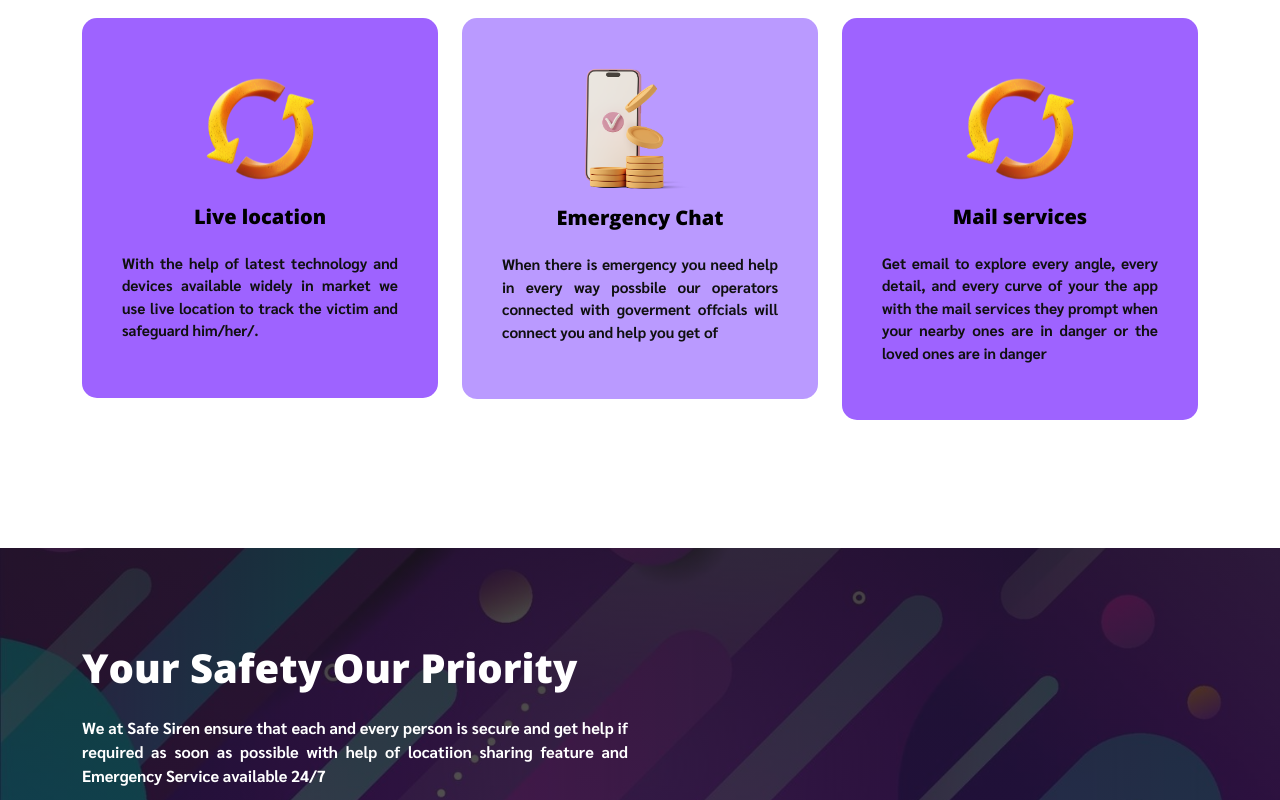
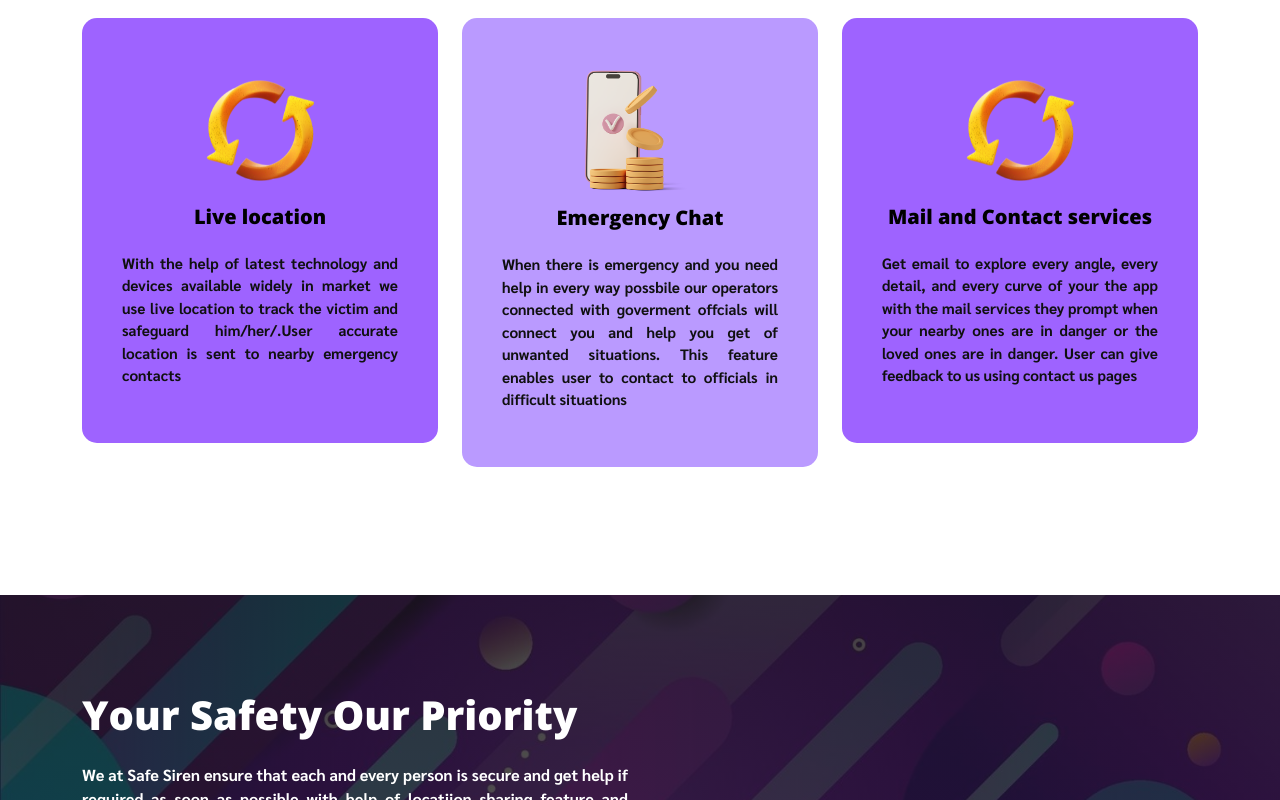
Before and after one commit to Slacky300/WomenSafetyHackathonApp, a React (Create React App) app: page / in a window 1280 px wide. Shown: the part 1635-2435 px from the top of the page. Built offline with nearby package versions, Linux system fonts and the light colour scheme; a web font is replaced by a local one.

Commit message:
content change

```diff
--- a/src/pages/Features.jsx
+++ b/src/pages/Features.jsx
@@ -1,8 +1,8 @@
-import React from 'react'
-import '../styles/features.css'
-import secure from '../images/secure.png'
-import rotate from '../images/rotate.png'
-import fast from '../images/fast.png'
+import React from "react";
+import "../styles/features.css";
+import secure from "../images/secure.png";
+import rotate from "../images/rotate.png";
+import fast from "../images/fast.png";
 
 const Features = () => {
   return (
@@ -19,50 +19,81 @@ const Features = () => {
             <div className="col-lg-4 col-sm-6 mb-5">
               <div className="ft-1 text-center header-img-section">
                 <img src={secure} width={110} />
-                                <h3 className='mt-4'>Emergency Mail Alert</h3>
-                                <p className="features_text" style={{ textAlign: 'justify' }}>We take your security seriously, and that's why we've implemented Mailing systems. Your  information is safeguarded with the latest encryption technology, ensuring your Safety and security.Allowing users to track loved ones!</p>
+                <h3 className="mt-4">Emergency Mail Alert</h3>
+                <p className="features_text" style={{ textAlign: "justify" }}>
+                  We take your security seriously, and that's why we've
+                  implemented Mailing systems. Your information is safeguarded
+                  with the latest encryption technology, ensuring your Safety
+                  and security.Allowing users to track loved ones!
+                </p>
               </div>
             </div>
             <div className="col-lg-4 col-sm-6 mb-5">
               <div className="ft-2 text-center header-img-section">
                 <img src={rotate} width={120} />
-                                <h3 className='mt-4'>Emergency Service support</h3>
-                                <p className="features_text" style={{ textAlign: 'justify' }}>Get ready to explore every angle, every detail, and every curve of Secuity. Get email and mobile notification when person is in danger by just one tap and all SOS will be sent with locations with precise locations </p>
+                <h3 className="mt-4">Emergency Service support</h3>
+                <p className="features_text" style={{ textAlign: "justify" }}>
+                  Get ready to explore every angle, every detail, and every
+                  curve of Secuity. Get email and mobile notification when
+                  person is in danger by just one tap and all SOS will be sent
+                  with locations with precise locations{" "}
+                </p>
               </div>
             </div>
             <div className="col-lg-4 col-sm-6 mb-5">
               <div className="ft-1 text-center header-img-section">
                 <img src={secure} width={110} />
-                                <h3 className='mt-4'>Incident Reporting</h3>
-                                <p className="features_text" style={{ textAlign: 'justify' }}>We take your Community seriously, and that's why we've implemented Incident reporting for community. Your detail and  information is safeguarded with the latest encryption technology, ensuring your details to be private.</p>
+                <h3 className="mt-4">Incident Reporting</h3>
+                <p className="features_text" style={{ textAlign: "justify" }}>
+                  We take your Community seriously, and that's why we've
+                  implemented Incident reporting for community. Your detail and
+                  information is safeguarded with the latest encryption
+                  technology, ensuring your details to be private.
+                </p>
               </div>
             </div>
             <div className="col-lg-4 col-sm-6 mb-5">
               <div className="ft-2 text-center header-img-section">
                 <img src={rotate} width={120} />
-                                <h3 className='mt-4'>Live location </h3>
-                                <p className="features_text" style={{ textAlign: 'justify' }}>With the help of latest technology and devices available widely in market we use live location to track the victim and safeguard him/her/.</p>
+                <h3 className="mt-4">Live location </h3>
+                <p className="features_text" style={{ textAlign: "justify" }}>
+                  With the help of latest technology and devices available
+                  widely in market we use live location to track the victim and
+                  safeguard him/her/.User accurate location is sent to nearby
+                  emergency contacts
+                </p>
               </div>
             </div>
             <div className="col-lg-4 col-sm-6 mb-5">
               <div className="ft-1 text-center header-img-section">
                 <img src={secure} width={110} />
-                                <h3 className='mt-4'>Emergency Chat</h3>
-                                <p className="features_text" style={{ textAlign: 'justify' }}>When there is emergency you need help in every way possbile our operators connected with goverment offcials will connect you and help you get of </p>
+                <h3 className="mt-4">Emergency Chat</h3>
+                <p className="features_text" style={{ textAlign: "justify" }}>
+                  When there is emergency and you need help in every way
+                  possbile our operators connected with goverment offcials will
+                  connect you and help you get of unwanted situations. This
+                  feature enables user to contact to officials in difficult
+                  situations
+                </p>
               </div>
             </div>
             <div className="col-lg-4 col-sm-6 mb-5">
               <div className="ft-2 text-center header-img-section">
                 <img src={rotate} width={120} />
-                                <h3 className='mt-4'>Mail services</h3>
-                                <p className="features_text" style={{ textAlign: 'justify' }}>Get email to explore every angle, every detail, and every curve of your the app with the mail services they prompt when your nearby ones are in danger or the loved ones are in danger</p>
+                <h3 className="mt-4">Mail and Contact services</h3>
+                <p className="features_text" style={{ textAlign: "justify" }}>
+                  Get email to explore every angle, every detail, and every
+                  curve of your the app with the mail services they prompt when
+                  your nearby ones are in danger or the loved ones are in
+                  danger. User can give feedback to us using contact us pages
+                </p>
               </div>
             </div>
           </div>
         </div>
       </section>
     </div>
-    )
-}
+  );
+};
 
-export default Features
+export default Features;
```
Lines whose indentation alone changed are shown as unchanged.
